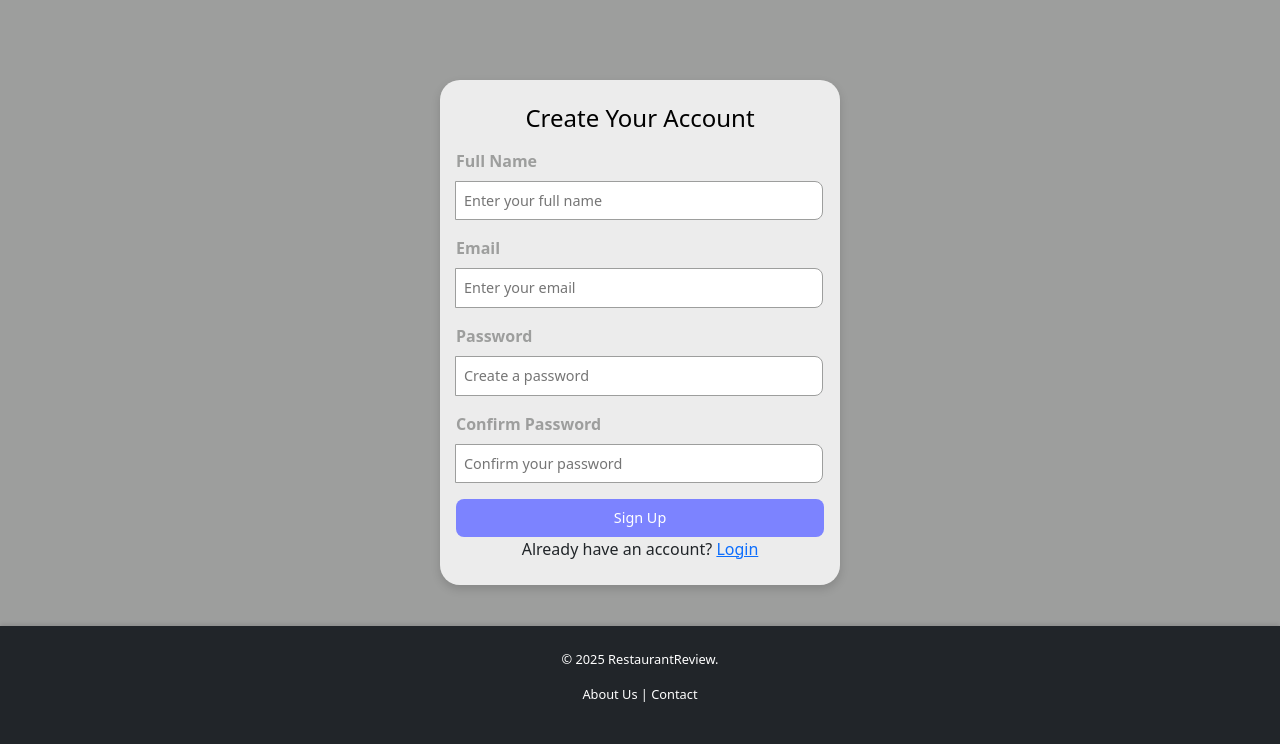
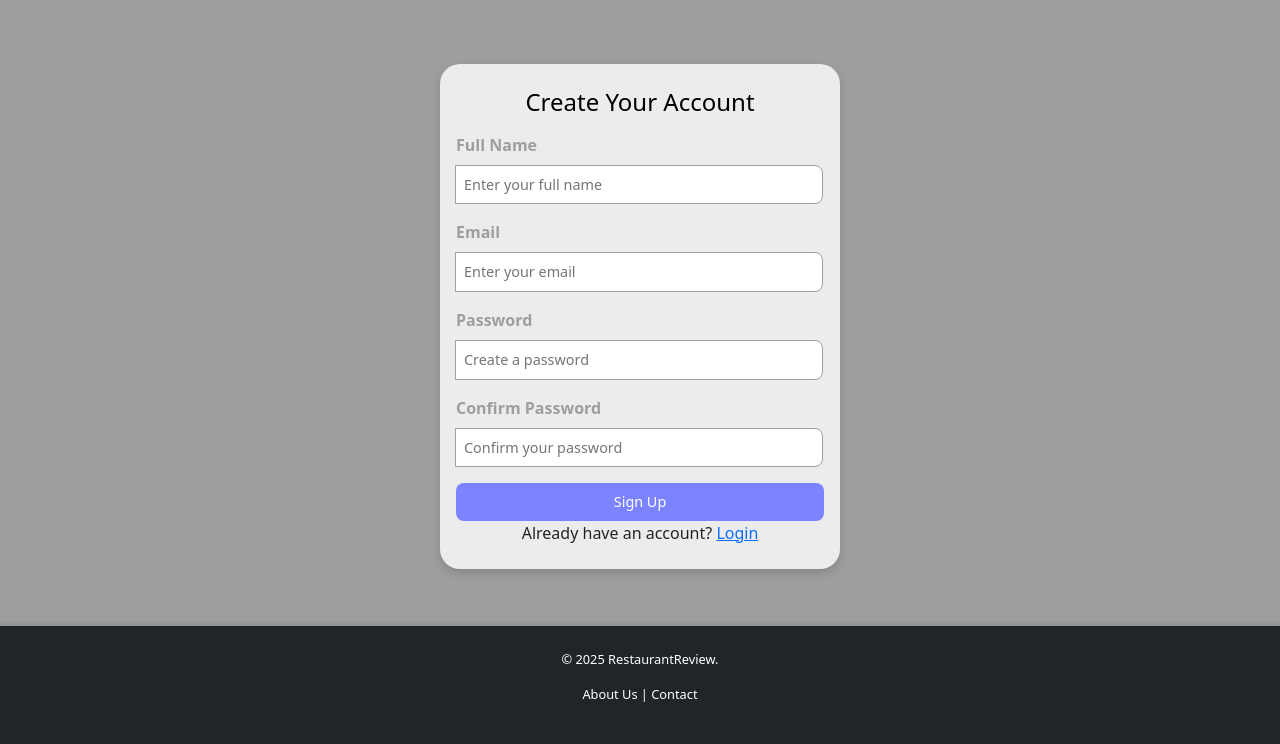
Before and after one commit to samueltl21/restaurantreview, a Flask app: page /sign_up in a window 1280 px wide. Shown: the part 56-800 px from the top of the page. Run offline with Flask 3, Linux system fonts and the light colour scheme.

Commit message:
Update styles.css

```diff
--- a/app/static/styles.css
+++ b/app/static/styles.css
@@ -61,10 +61,6 @@ body {
     overflow-y: auto;
     margin: 4rem auto;
     top: calc(50vh - 50%);
-}
-
-.registration-container {
-    margin-top: 5rem;
 }
 
 /* Title styles */
```
